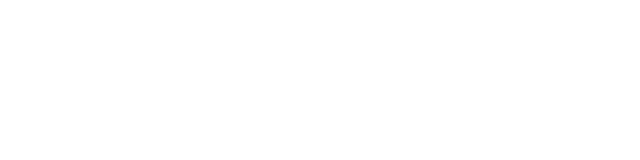
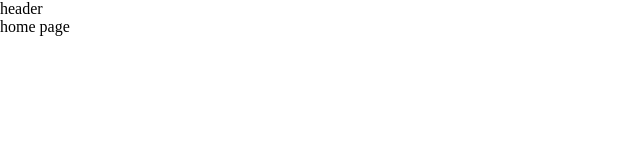
Before and after one commit to Leen-odeh3/Dubai-Desert-Safari, a React (Vite) app: page / in a window 1280 px wide. Shown: the top 160 px of the page, without its empty margins (0-640 px from the left). Built offline with nearby package versions, Linux system fonts and the light colour scheme.

Commit message:
start header-component

```diff
--- a/index.html
+++ b/index.html
@@ -5,6 +5,7 @@
     <link rel="icon" type="image/svg+xml" href="/vite.svg" />
     <meta name="viewport" content="width=device-width, initial-scale=1.0" />
     <title> Dubai-Desert-Safari</title>
+    <link rel="stylesheet" href="https://cdn.jsdelivr.net/npm/bootstrap-icons@1.11.1/font/bootstrap-icons.css">
   </head>
   <body>
     <div id="root"></div>
--- a/src/App.tsx
+++ b/src/App.tsx
@@ -1,9 +1,9 @@
-
+import Routing from './Routing/index'
 
 function App() {
   return (
     <>
-
+    <Routing/>
     </>
   )
 }
--- /dev/null
+++ b/src/Pages/Home.tsx
@@ -0,0 +1,11 @@
+
+
+const Home = () => {
+  return (
+    <div>
+      home page
+    </div>
+  )
+}
+
+export default Home
--- /dev/null
+++ b/src/Routing/index.tsx
@@ -0,0 +1,18 @@
+import { BrowserRouter, Route, Routes } from 'react-router-dom'
+import Header from '../component/Header/Header'
+import Home from '../Pages/Home'
+
+
+const index = () => {
+
+  return (
+    <BrowserRouter>
+    <Header/>
+    <Routes>
+        <Route path="/" element={<Home/>}/>
+    </Routes>
+    </BrowserRouter>
+  )
+}
+
+export default index
--- /dev/null
+++ b/src/component/Header/Header.tsx
@@ -0,0 +1,10 @@
+
+const Header = () => {
+  return (
+    <div>
+      header
+    </div>
+  )
+}
+
+export default Header
```
